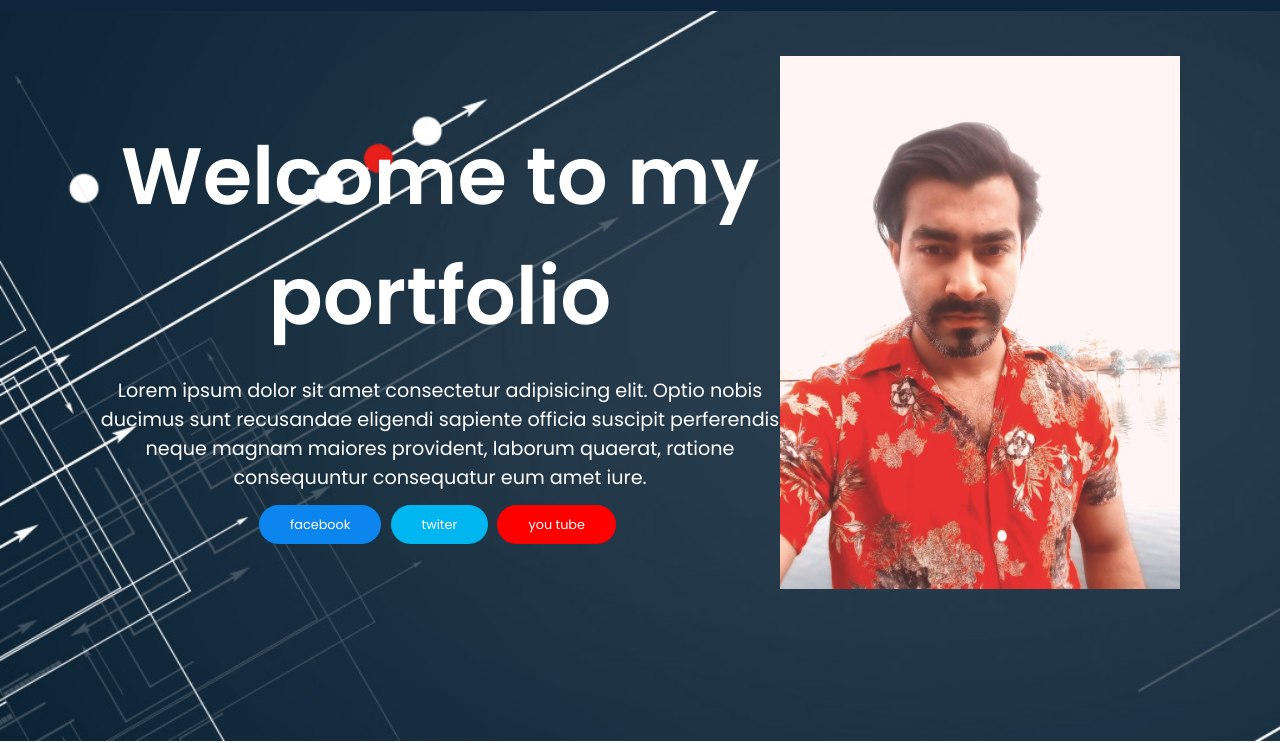
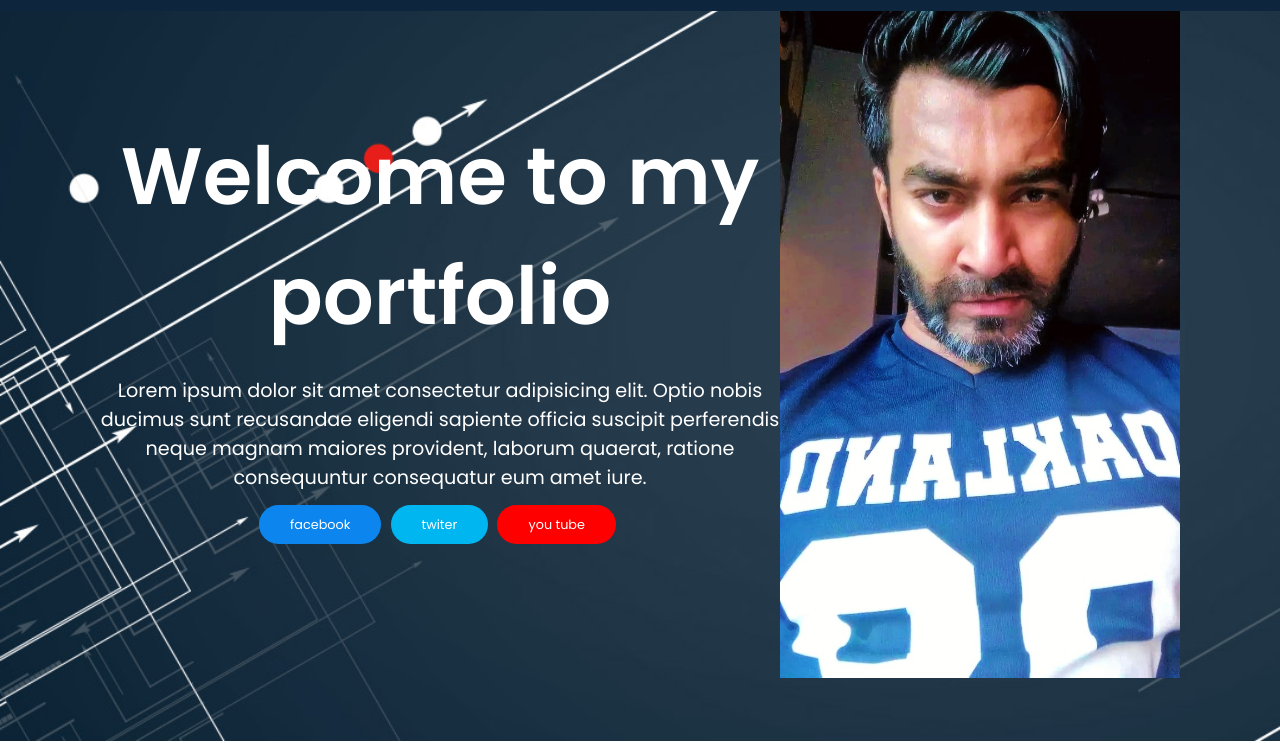
Before and after one commit to AbramKhan/portfolio, a plain HTML site: page index.html in a window 1280 px wide. Shown: the part 89-832 px from the top of the page. Drawn offline with Linux system fonts and the light colour scheme.

Commit message:
image change

```diff
--- a/index.html
+++ b/index.html
@@ -106,7 +106,7 @@
                     </div>
                 </div>
                 <div class="header-profile">
-                    <img src="images/mypic.jpg" alt="">
+                    <img src="images/portfolio.jpg" alt="">
                 </div>
 
 
```
Also changed, not shown: images/portfolio.jpg (added).
